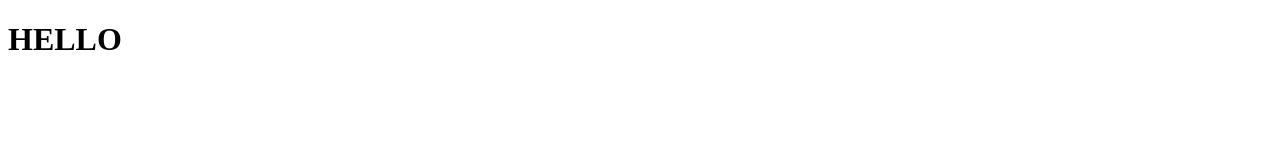
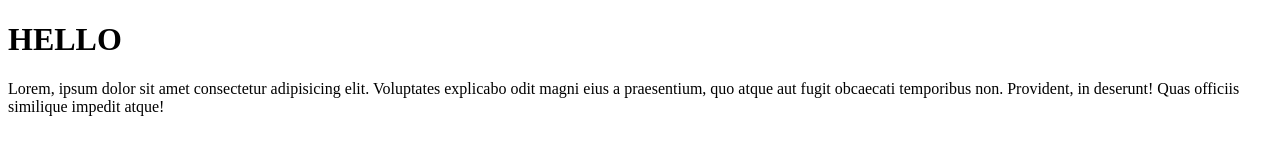
Before and after one commit to AzmeerKhan123/git1, a plain HTML site: page index.html in a window 1280 px wide. Drawn offline with Linux system fonts and the light colour scheme.

Commit message:
Update index.html

```diff
--- a/index.html
+++ b/index.html
@@ -10,5 +10,6 @@
 
 
     <h1>HELLO</h1>
+    <p>Lorem, ipsum dolor sit amet consectetur adipisicing elit. Voluptates explicabo odit magni eius a praesentium, quo atque aut fugit obcaecati temporibus non. Provident, in deserunt! Quas officiis similique impedit atque!</p>
 </body>
 </html>
```
